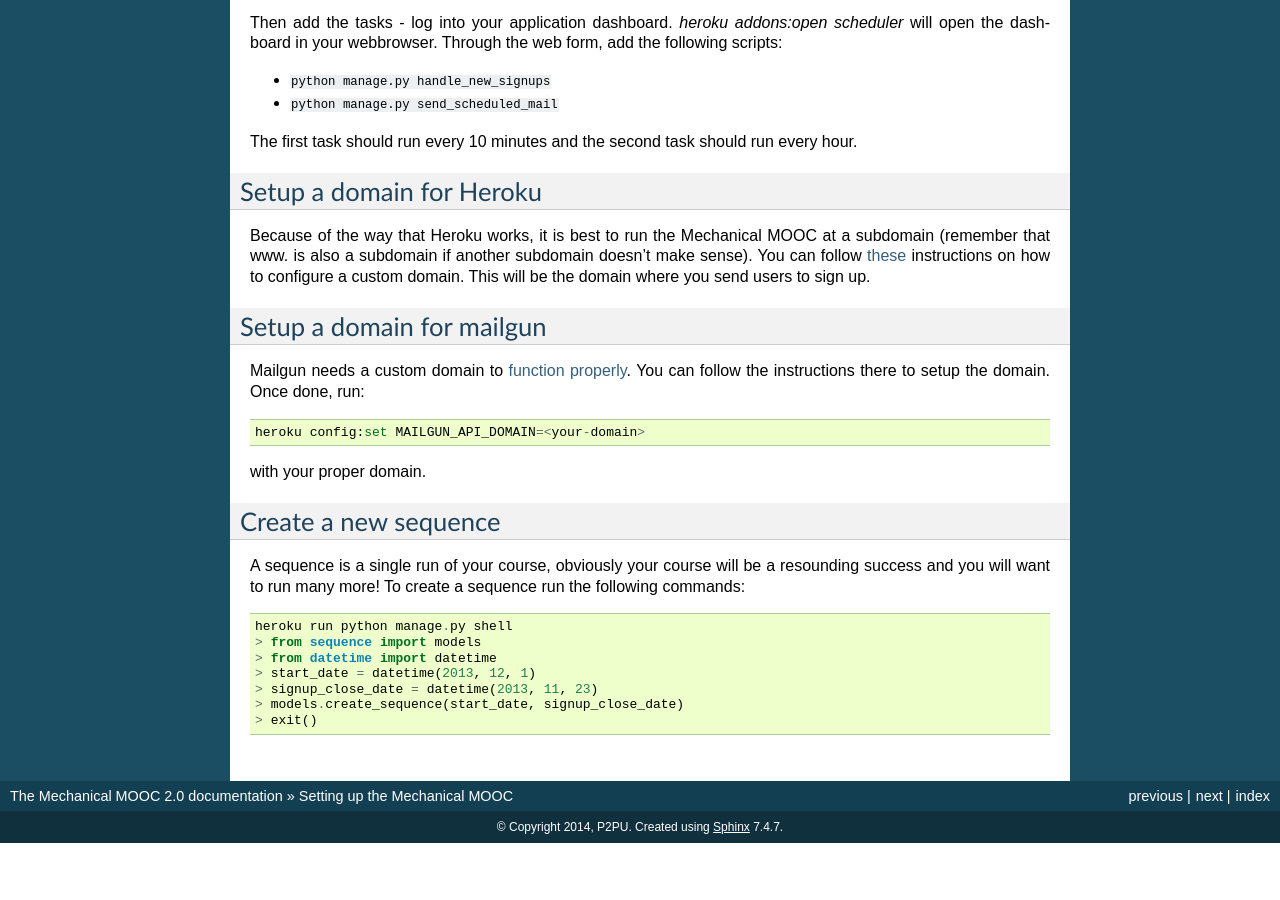
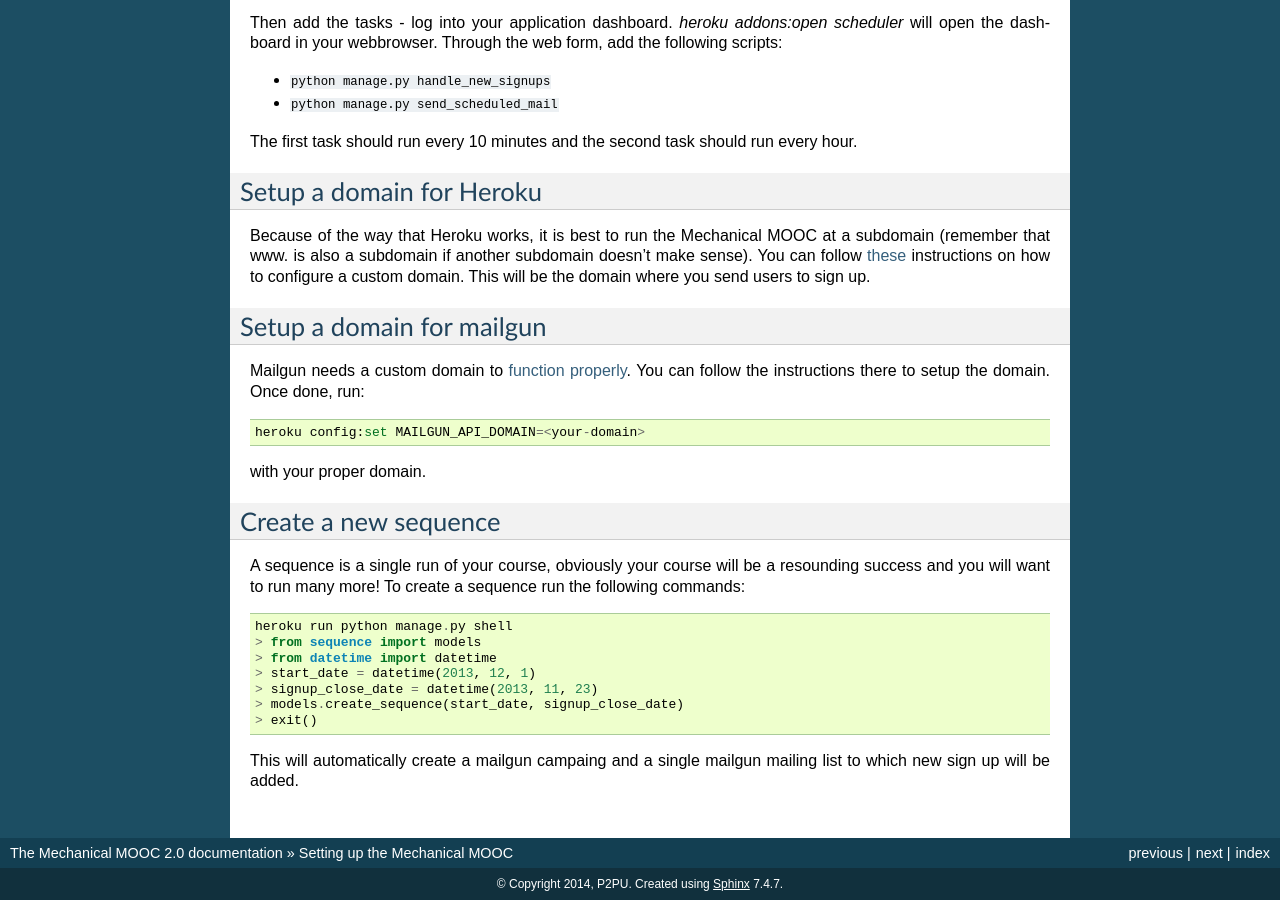
Before and after one commit to p2pu/mechanical-mooc, a Sphinx documentation site: the page built from docs/setup.rst, in a window 1280 px wide and 900 px high, scrolled down 779 px. Built offline with Sphinx 7.4.7, drawn with Linux system fonts in a browser that asks for light colours; before the commit the page ends 1622 px from its top, so only the background shows below that.

Commit message:
Update setup.rst

```diff
--- a/docs/setup.rst
+++ b/docs/setup.rst
@@ -65,3 +65,5 @@
     > signup_close_date = datetime(2013, 11, 23)
     > models.create_sequence(start_date, signup_close_date)
     > exit()
+
+This will automatically create a mailgun campaing and a single mailgun mailing list to which new sign up will be added.
```
